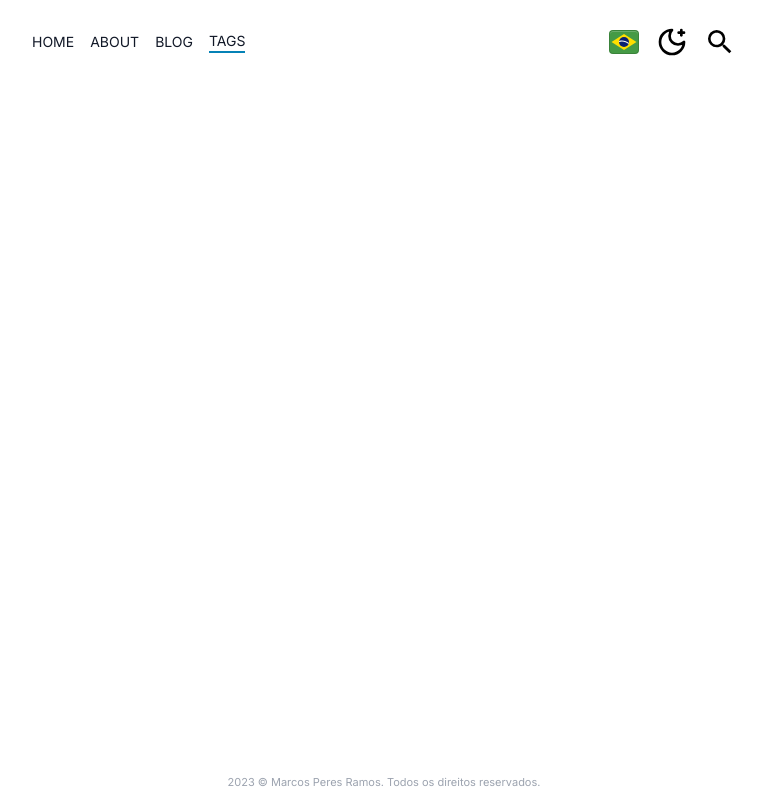
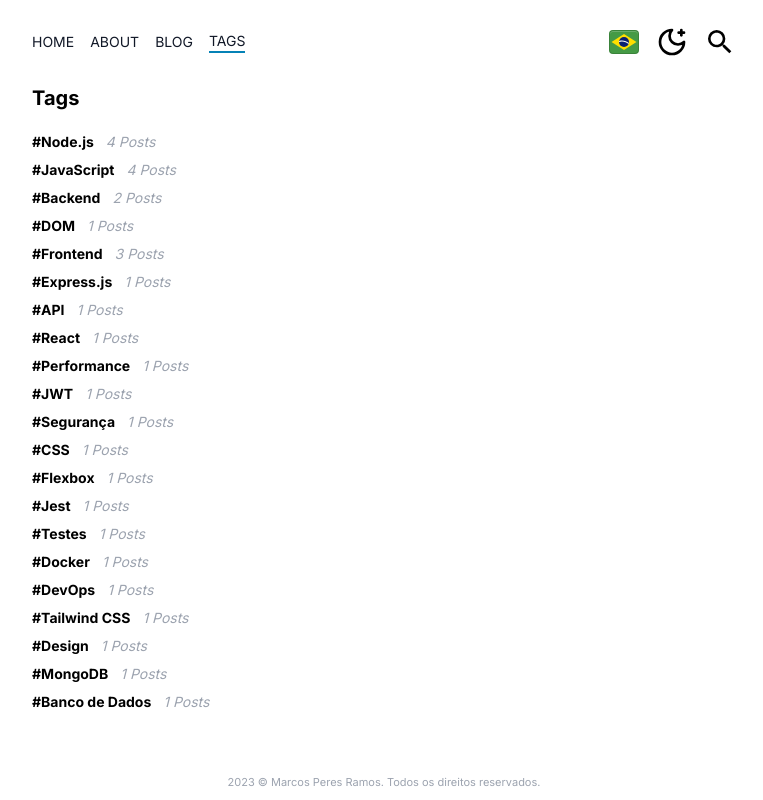
Before and after one commit to PRMarcos/dev-portfolio, a Next.js app: page /tags in a window 1280 px wide. Shown: the whole page, without its empty margins (256-1019 px from the left). Built offline with nearby package versions, Linux system fonts and the light colour scheme.

Commit message:
Page to show tag list

```diff
--- a/app/tags/page.tsx
+++ b/app/tags/page.tsx
@@ -1,10 +1,34 @@
+import { TagList } from "@/components/TagList";
+import { data } from "@/site-data/posts/fakepostdata";
+
 export default function Tags() {
 
-    return (
-        <main
-          className={`w-full`}
-        >
+  function getTagsFromPostList(){
 
-        </main>
-    );
+  let alltags:string[] =[];
+
+  data.map((item)=>{
+    alltags.push(...item.tags)
+  })
+    const filtredTags =  alltags.filter((value,idx)=> alltags.indexOf(value)===idx);
+
+    let TagsWithCountedPosts:{label:string,posts:number}[] = []
+
+    filtredTags.map((item)=>{
+      TagsWithCountedPosts.push({label:item,posts:alltags.filter((value)=>value===item).length})
+    })
+    return TagsWithCountedPosts
   }
+
+
+  return (
+    <div
+      className={`w-full mb-9`}
+    >
+      <h2 className="font-bold text-xl mb-5">{data.length == 0 ? "Nada para mostrar ainda..." : "Tags"}</h2>
+
+     <TagList tagList={getTagsFromPostList()}/>
+
+    </div>
+  );
+}
```
